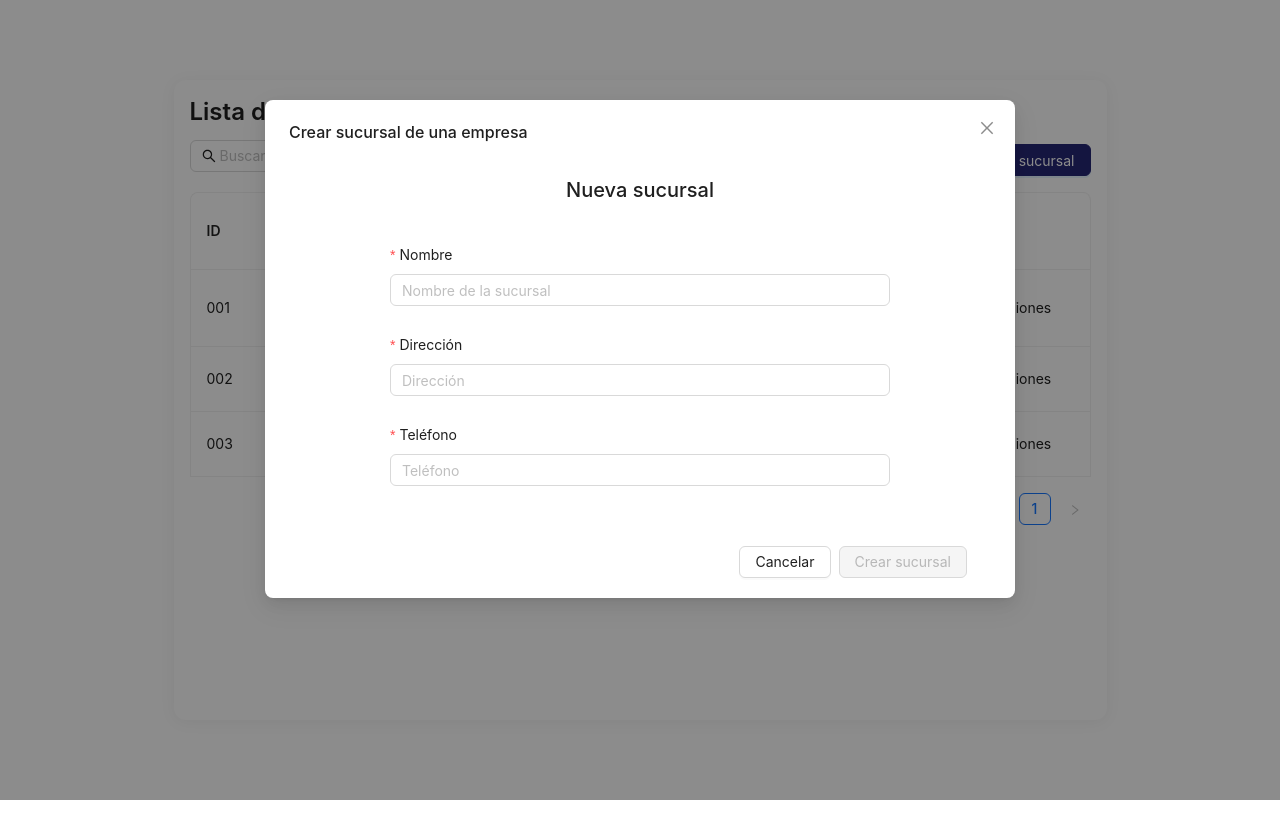
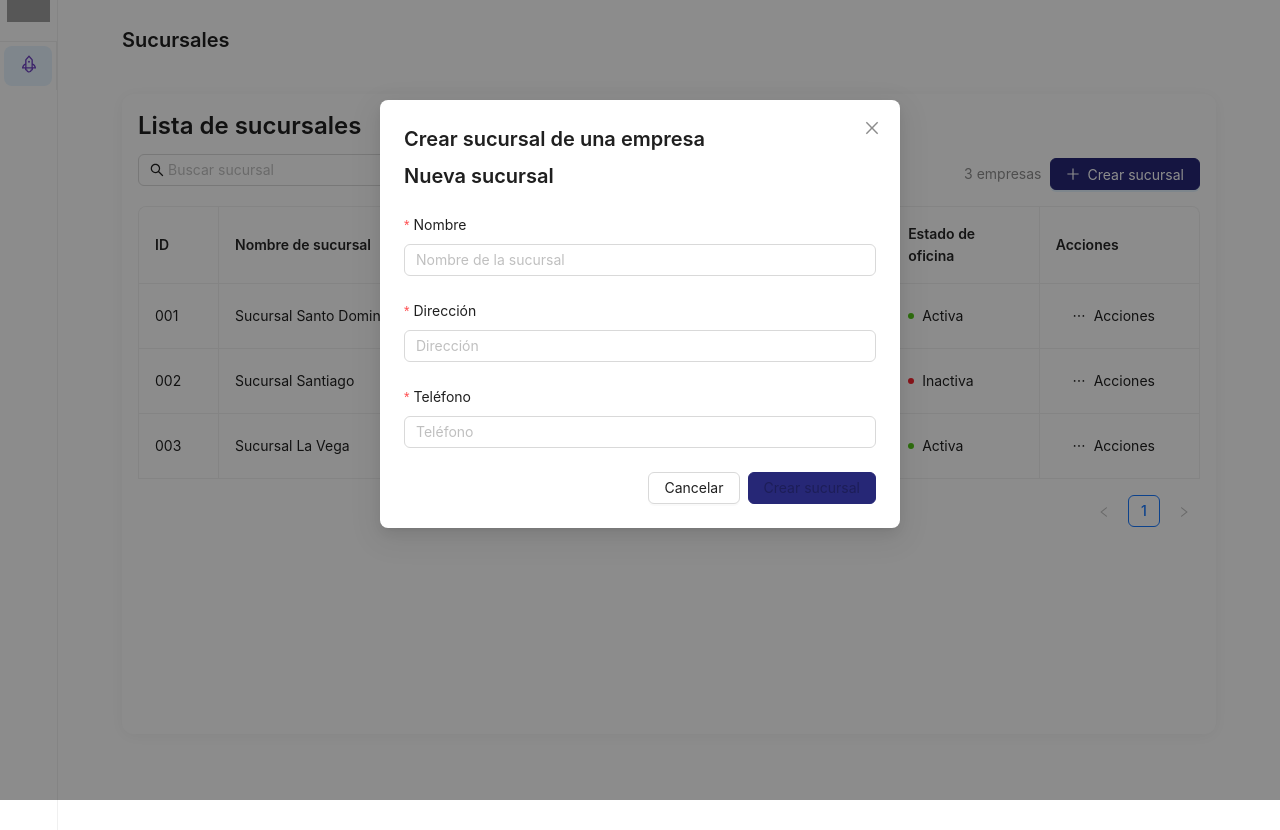
Before and after one commit to dojhoanrd-jw/Lista-de-sucursales, a React (Vite) app: page / in a window 1280 px wide. Both pictures are taken after a click on the button "Crear sucursal". Before the commit the page ends 800 px from the top, so only its background shows below. Built offline with nearby package versions, Linux system fonts and the light colour scheme; grey boxes are pictures that could not be loaded.

Commit message:
Agregue layout.desing

```diff
--- a/src/App.css
+++ b/src/App.css
@@ -1,6 +1,6 @@
 #root {
-  max-width: 1280px;
-  margin: 0 auto;
-  padding: 2rem;
-  text-align: center;
+  width: 100%;
+  min-height: 100vh;
+  margin: 0;
+  padding: 0;
 }
--- a/src/App.jsx
+++ b/src/App.jsx
@@ -1,11 +1,15 @@
+import React from 'react';
 import './App.css'
-import ListaSucursales from './components/ListaSucursales'
+import MainLayout from './components/MainLayout';
+import ListaSucursales from './components/ListaSucursales';
 
 function App() {
 
   return (
-       <ListaSucursales />
-  )
+    <MainLayout>
+      <ListaSucursales />
+    </MainLayout>
+  );
 }
 
 export default App
--- a/src/components/ListaSucursales.jsx
+++ b/src/components/ListaSucursales.jsx
@@ -190,7 +190,7 @@ const ListaSucursales = () => {
           <Col xs={24} sm={24} md={12} lg={12} style={{ textAlign: 'right', marginTop: 8 }}>
             <Space style={{ width: '100%', justifyContent: 'flex-end' }}>
               <Text type="secondary">
-                {data.length} sucursales encontradas
+                {data.length} empresas
               </Text>
               <Button
                 type="primary"
--- /dev/null
+++ b/src/components/MainLayout.css
@@ -0,0 +1,41 @@
+.main-layout {
+  min-height: 100vh;
+  background: #fff;
+}
+
+.main-layout-sider {
+  border-right: 1px solid #f0f0f0;
+  background: #fff;
+}
+
+.logo-container {
+  height: 72px;
+  border-bottom: 1px solid #f0f0f0;
+  display: flex;
+  align-items: center;
+  justify-content: center;
+}
+
+.logo {
+  height: 32px;
+}
+
+.menu-container {
+  border: none;
+}
+
+.content-layout {
+  background: #fff;
+}
+
+.content-container {
+  padding: 32px 40px;
+  background: #fff;
+  margin: 24px;
+  border-radius: 8px;
+}
+
+.content-title {
+  margin-bottom: 24px;
+  font-weight: 600;
+}
--- /dev/null
+++ b/src/components/MainLayout.jsx
@@ -0,0 +1,44 @@
+import React from 'react';
+import { Layout, Menu, Typography } from 'antd';
+import { RocketOutlined } from '@ant-design/icons';
+import './MainLayout.css';
+
+const { Sider, Content } = Layout;
+const { Title } = Typography;
+
+const MainLayout = ({ children }) => {
+  return (
+    <Layout className="main-layout">
+      <Sider
+        collapsed={true}
+        theme="light"
+        width={58}
+        collapsedWidth={58}
+        className="main-layout-sider"
+      >
+        <div className="logo-container">
+          <img src="/logo.png" alt="Logo" className="logo" />
+        </div>
+        <Menu
+          mode="inline"
+          defaultSelectedKeys={['1']}
+          className="menu-container"
+          items={[
+            {
+              key: '1',
+              icon: <RocketOutlined style={{ fontSize: '18px', color: '#6F42C1' }} />,
+            }
+          ]}
+        />
+      </Sider>
+      <Layout className="content-layout">
+        <Content className="content-container">
+          <Title level={4} className="content-title">Sucursales</Title>
+          {children}
+        </Content>
+      </Layout>
+    </Layout>
+  );
+};
+
+export default MainLayout;
--- a/src/components/SucursalModal.css
+++ b/src/components/SucursalModal.css
@@ -1,5 +1,16 @@
+.sucursal-modal {
+  width: 667px !important;
+}
+
 .sucursal-modal .ant-modal-content {
   display: block;
+  min-height: 529px;
+}
+
+.sucursal-modal .ant-modal-body {
+  height: calc(529px - 110px);
+  overflow-y: auto;
+  padding: 24px;
 }
 
 .sucursal-modal-content {
--- a/src/components/SucursalModal.jsx
+++ b/src/components/SucursalModal.jsx
@@ -1,6 +1,5 @@
 import React, { useEffect } from 'react'
-import { Modal, Button, Form, Input, Typography } from 'antd'
-import './SucursalModal.css'
+import { Modal, Button, Form, Input, Typography, ConfigProvider } from 'antd'
 
 const { Title } = Typography
 
@@ -44,6 +43,21 @@ const SucursalModal = ({
   }
 
   return (
+    <ConfigProvider
+      theme={{
+        components: {
+          Modal: {
+            paddingMD: 24,
+            paddingContentHorizontalLG: 24,
+            titleFontSize: 20,
+          },
+          Button: {
+            colorTextDisabled: '#00000040',
+            colorBgContainerDisabled: '#f5f5f5',
+          }
+        }
+      }}
+    >
       <Modal
         open={visible}
         onCancel={() => {
@@ -71,20 +85,19 @@ const SucursalModal = ({
           </div>
         }
         title="Crear sucursal de una empresa"
-      width={750}
-      className="sucursal-modal"
+        width={520}
       >
         <div className="sucursal-modal-content">
           <div className="modal-subtitle">
             <Title level={4}>
-            Nueva sucursal
+              {editingSucursal ? 'Editar sucursal' : 'Nueva sucursal'}
             </Title>
           </div>
           <Form
             form={form}
             layout="vertical"
             onFieldsChange={handleFormChange}
-          className="sucursal-modal-form"
+            style={{ marginTop: 24 }}
           >
             <Form.Item
               label="Nombre"
@@ -110,6 +123,7 @@ const SucursalModal = ({
           </Form>
         </div>
       </Modal>
+    </ConfigProvider>
   )
 }
 
```
Lines whose indentation alone changed are shown as unchanged.
